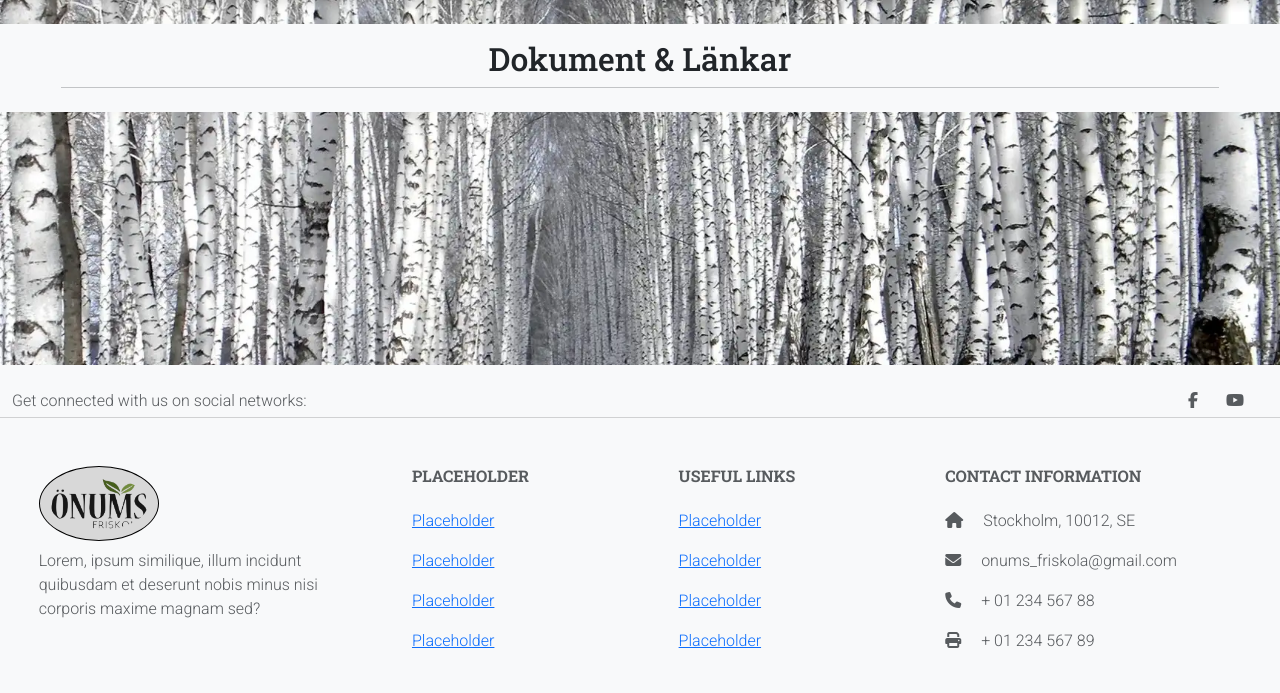
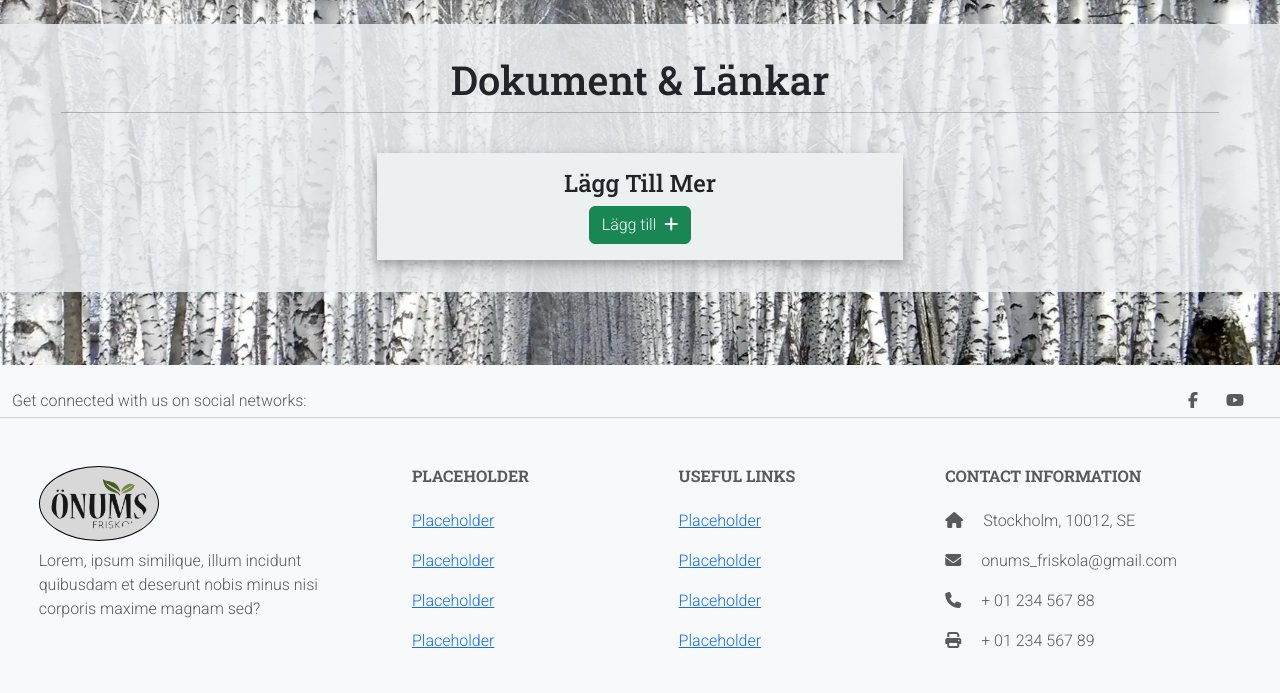
Before and after one commit to Tossan99/onumsfriskola-test, a Django app: page /dokument in a window 1280 px wide. Shown: the part 107-800 px from the top of the page. Run offline with Django 4.2, Linux system fonts and the light colour scheme; data that the repository does not hold is empty; some libraries are stand-ins or nearby versions.

Commit message:
Add content boxes css for document page

```diff
--- a/home/templates/home/documents.html
+++ b/home/templates/home/documents.html
@@ -10,20 +10,20 @@
 {% block content %}
 <!-- index.html content starts here -->
 
-<div class="container-xxl bg-light my-4">
-    <div class="row justify-content-center p-2">
-        <h2 class="col-12 text-center mt-2">Dokument & Länkar</h2>
+<div class="container-xxl main-container my-4">
+    <div class="row justify-content-evenly p-2">
+        <h2 class="col-12 text-center mt-4 h1">Dokument & Länkar</h2>
         <hr class="col-11">
         {% for document in documents %}
-        <div class="col-12 col-md-6 my-4">
+        <div class="col-12 col-sm-11 col-md-9 col-lg-5 my-4 py-3 content-container">
             <div class="row justify-content-center p-0">
                 {% if document.category == "dokument" %}
                 <div class="col-12 text-center">
                     <h4><i class="fa-solid fa-file-invoice me-2 document-icon"></i>{{ document.name }}</h4>
                 </div>
                 <div class="col-12 text-center">
-                    <a href="{{ document.url }}" target="_blank" class="btn btn-sm btn-primary">
-                        Öppna Dokument<i class="fa-regular fa-folder-open ms-2"></i>
+                    <a href="{{ document.url }}" target="_blank" class="btn btn-primary">
+                        Öppna dokument<i class="fa-regular fa-folder-open ms-2"></i>
                     </a>
                 </div>
                 {% elif document.category == "länk" %}
@@ -31,15 +31,26 @@
                     <h4><i class="fa-solid fa-link me-2 url-icon"></i>{{ document.name }}</h4>
                 </div>
                 <div class="col-12 text-center">
-                    <a href="{{ document.url }}" target="_blank" class="btn btn-sm btn-primary">
+                    <a href="{{ document.url }}" target="_blank" class="btn btn-primary">
                         Gå till sida<i class="fa-solid fa-arrow-up-right-from-square ms-2"></i>
                     </a>
                 </div>
                 {% endif %}
-                <hr class="col-10 col-md-7 mt-2">
             </div>
         </div>
         {% endfor %}
+        <div class="col-12 col-sm-11 col-md-10 col-lg-5 my-4 py-3 content-container">
+            <div class="row justify-content-center p-0">
+                <div class="col-12 text-center">
+                    <h4>Lägg Till Mer</h4>
+                </div>
+                <div class="col-12 text-center">
+                    <a href="{% url 'home' %}" target="_blank" class="btn btn-success">
+                        Lägg till<i class="fa-solid fa-plus ms-2"></i>
+                    </a>
+                </div>
+            </div>
+        </div>
     </div>
 </div>
 
--- a/onumsfriskola/urls.py
+++ b/onumsfriskola/urls.py
@@ -20,7 +20,7 @@ from django.conf import settings
 from django.conf.urls.static import static
 
 urlpatterns = [
-    path('admin/', admin.site.urls),
+    path('admin/', admin.site.urls, name='admin'),
     path('', include('home.urls')),
     path('blogg', include('blog.urls')),
 ] + static(settings.MEDIA_URL, document_root=settings.MEDIA_ROOT)
--- a/static/css/base.css
+++ b/static/css/base.css
@@ -10,7 +10,6 @@ body {
     flex-direction: column;
     background-image: url("../images/background.webp");
     background-size: cover;
-
 }
 
 h1,
@@ -75,3 +74,14 @@ h6 {
 footer {
     background-color: #aec3a3;
 }
+
+/* Containers -------------------------------------------------- */
+.main-container {
+    background-color: rgb(236, 240, 241, 0.85);
+}
+
+.content-container {
+    background-color: #ECF0F1;
+    box-shadow: 0 4px 8px 0 rgba(0, 0, 0, 0.2), 0 6px 20px 0 rgba(0, 0, 0, 0.19);
+
+}
```
Also changed, not shown: static/css/document.css (line endings or trailing spaces).
